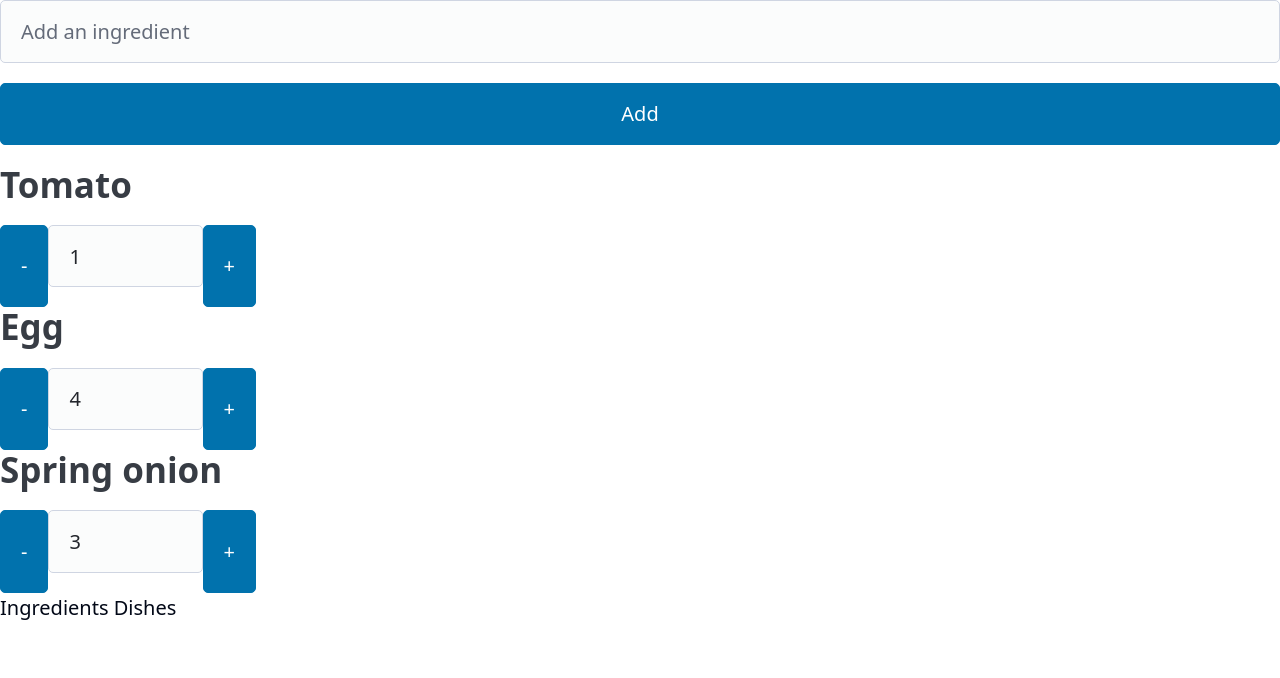
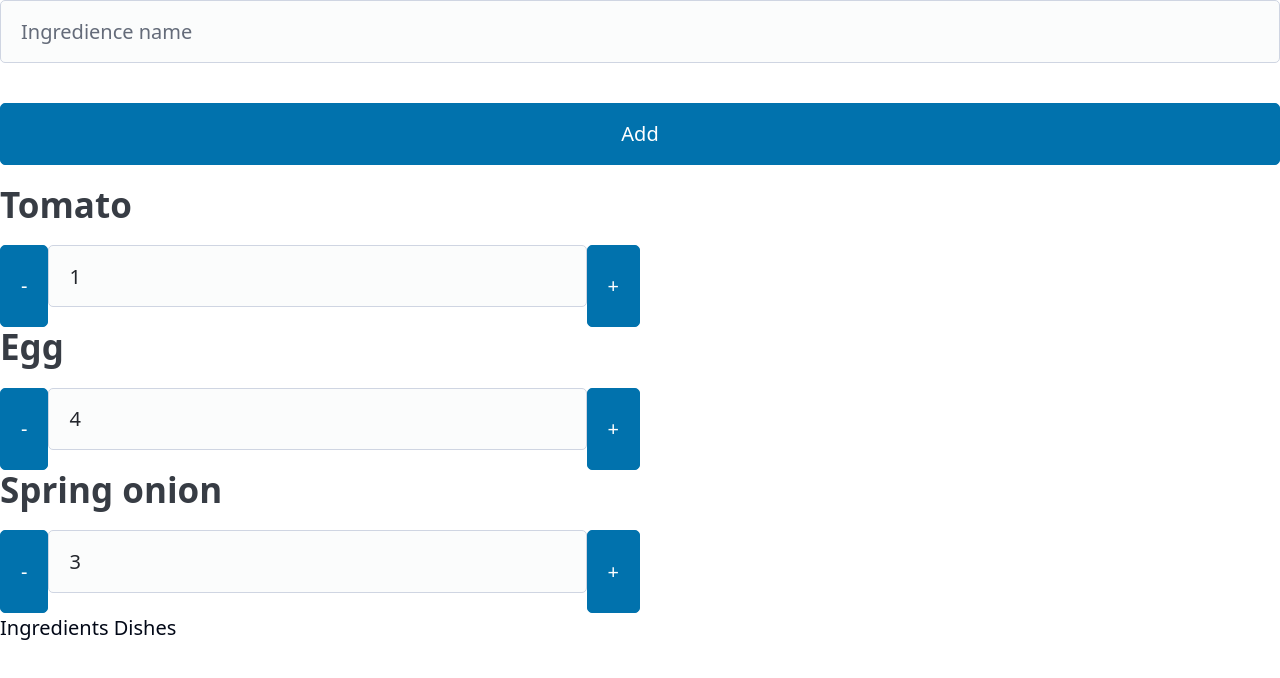
Before and after one commit to luoxinnan/DishDashApp, a React (Vite) app in the folder Frontend/: page / in a window 1280 px wide. Shown: the top 678 px of the page. Built offline with nearby package versions, Linux system fonts and the light colour scheme.

Commit message:
Refactor method addIngredToList using react hook form

```diff
--- a/Frontend/src/App.tsx
+++ b/Frontend/src/App.tsx
@@ -8,6 +8,7 @@ import AddDishDetailForm from './components/AddDishDetailForm';
 
 import NoDishCards from './components/NoDishCards';
 import YesDishCards from './components/YesDishCards';
+import { FieldValues } from 'react-hook-form';
 
 
 // --------temp------
@@ -42,12 +43,8 @@ export function App() {
 
 
 
-  function addIngredToList(event: FormEvent<HTMLFormElement>) {
-    event?.preventDefault();
-    const form = event.currentTarget;
-    const formData = new FormData(form);
-    const name = formData.get('ingred-name') as string;
-    const newIngred: Ingred = {name: name, quantity:0}
+  function addIngredToList(value: FieldValues) {
+    const newIngred: Ingred = {name: value.foodname, quantity:0}
     const newAllIngreds = [...allIngreds, newIngred]
     setAllIngreds(newAllIngreds);
     console.table(allIngreds);
--- a/Frontend/src/components/AddIngredForm.tsx
+++ b/Frontend/src/components/AddIngredForm.tsx
@@ -1,10 +1,16 @@
 import { Props } from "./types/addIngredFormTypes";
+import {useForm, FieldValues} from "react-hook-form";
+
 
 export default function AddIngredForm({ func }: Props) {
+    const{register,handleSubmit,formState: {errors}} = useForm({defaultValues: {foodname: ""}});
+
+
     return (
         <>
-            <form onSubmit={func}>
-                <input type="text" placeholder="Add an ingredient" name="ingred-name" required />
+            <form onSubmit={handleSubmit(data => {func(data)})}>
+                <input {...register("foodname",{required: "You forgot to give it a name"})} placeholder="Ingredience name" />
+                <p>{errors.foodname?.message}</p>
                 <button type="submit" className="submit-btn">Add</button>
             </form>
         </>
--- a/Frontend/src/components/styles/counterStyles.css
+++ b/Frontend/src/components/styles/counterStyles.css
@@ -1,5 +1,5 @@
 .ingred-counter{
     display: flex;
     justify-content: space-evenly;
-    width: 20%;
+    width: 50%;
 }
--- a/Frontend/src/components/types/addIngredFormTypes.ts
+++ b/Frontend/src/components/types/addIngredFormTypes.ts
@@ -1,5 +1,6 @@
 import { FormEvent } from "react";
+import { FieldValues } from "react-hook-form";
 
 export type Props = {
-    func : (event: FormEvent<HTMLFormElement>) => void;
+    func : (value: FieldValues) => void;
 }
```
Also changed, not shown: 1 other file (tests, documents, lock files or other folders).
